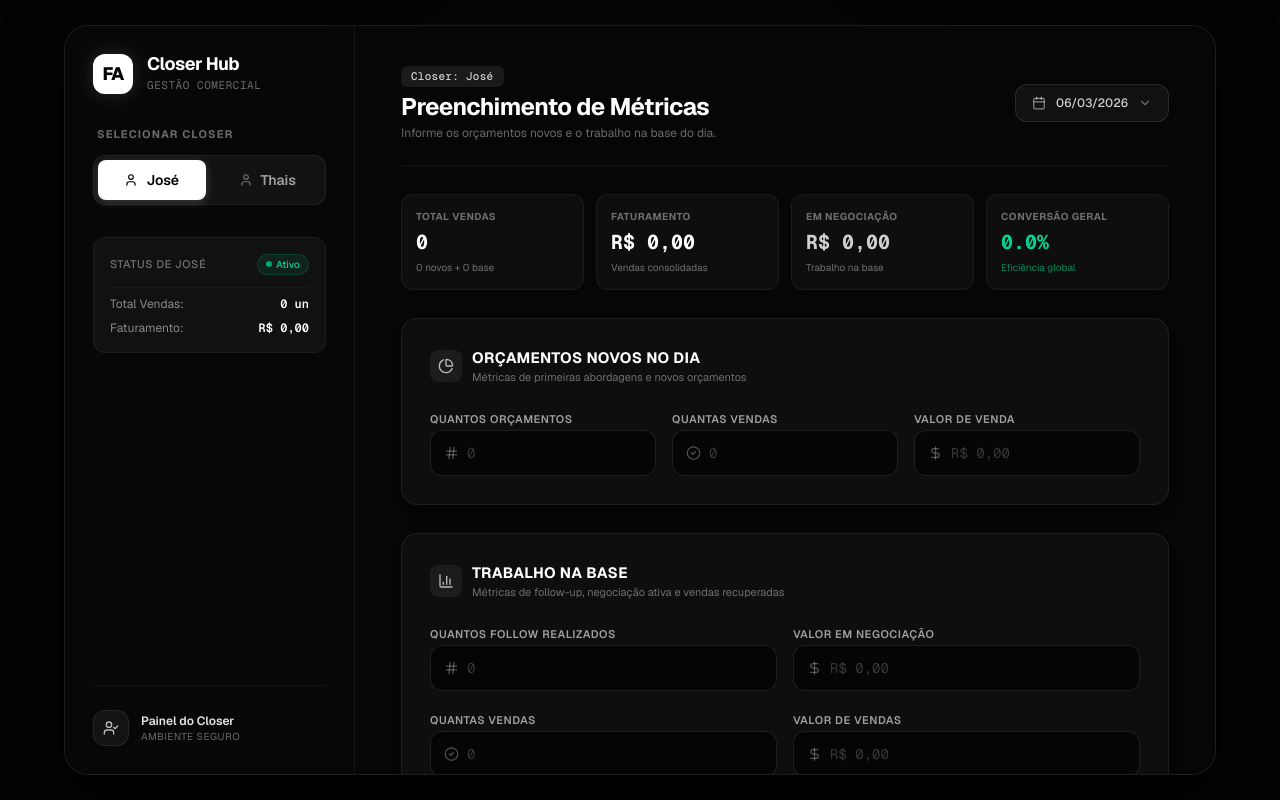
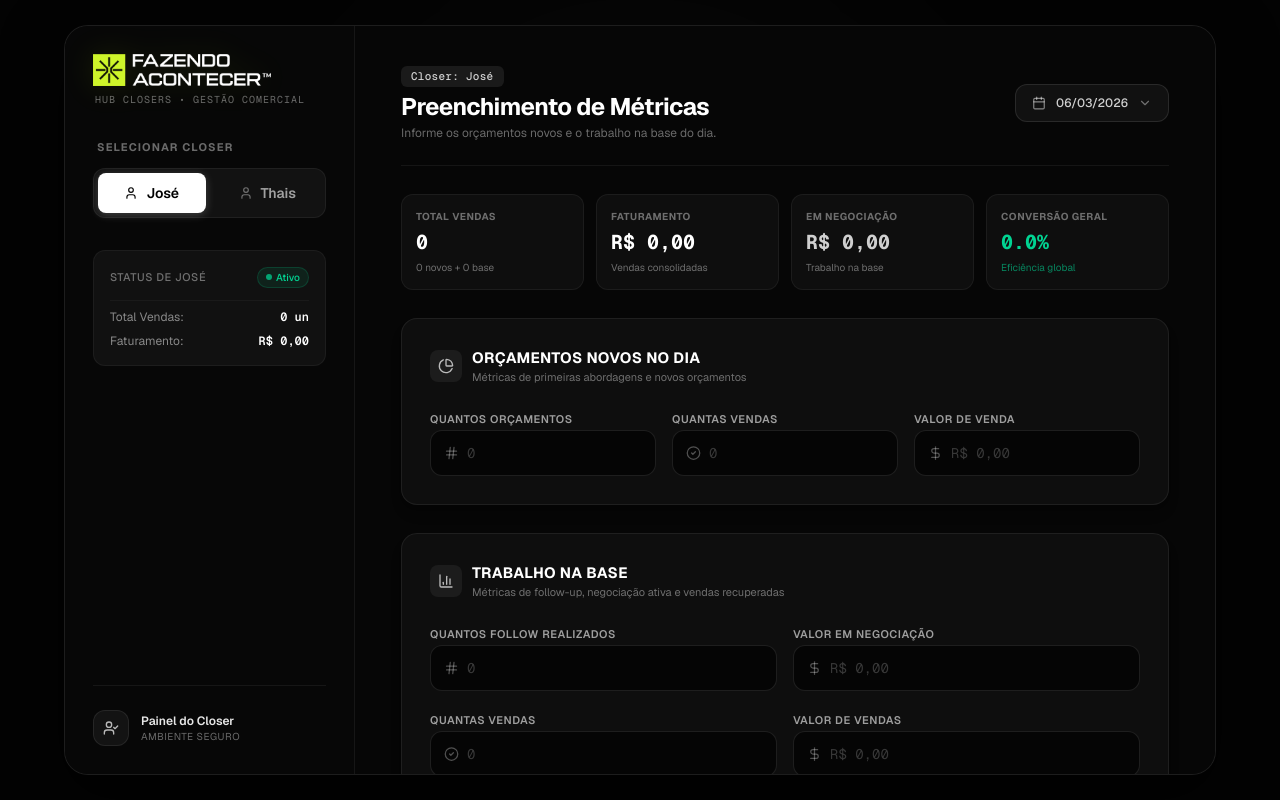
Before and after one commit to vinicius-perform/closers-hub, a Next.js app: page / in a window 1280 px wide. Built offline with nearby package versions, Linux system fonts and the light colour scheme.

Commit message:
feat: adicionar logo oficial no cabecalho e no relatorio

```diff
--- a/src/app/page.tsx
+++ b/src/app/page.tsx
@@ -223,17 +223,34 @@ export default function FACloserHub() {
       };
 
       // 1. HEADER
+      let headerOffset = 18;
+      try {
+        const img = new Image();
+        img.src = '/logo.png';
+        await new Promise((resolve) => {
+          if (img.complete) resolve(null);
+          else {
+            img.onload = () => resolve(null);
+            img.onerror = () => resolve(null);
+          }
+        });
+        doc.setFillColor(12, 12, 12);
+        doc.roundedRect(MARGIN, currentY, 48, 12, 2, 2, 'F');
+        doc.addImage(img, 'PNG', MARGIN + 2, currentY + 2, 44, 8);
+        headerOffset = 54;
+      } catch {
         doc.setFillColor(15, 15, 15);
         doc.roundedRect(MARGIN, currentY, 12, 12, 2.5, 2.5, 'F');
         doc.setTextColor(255, 255, 255);
         doc.setFontSize(9);
         doc.setFont('helvetica', 'bold');
         doc.text('FA', MARGIN + 3.2, currentY + 8);
+      }
 
       doc.setTextColor(18, 18, 18);
-      doc.setFontSize(14);
+      doc.setFontSize(13);
       doc.setFont('helvetica', 'bold');
-      doc.text(`RELATÓRIO INDIVIDUAL DE CLOSER`, MARGIN + 18, currentY + 8.5);
+      doc.text(`RELATÓRIO INDIVIDUAL DE CLOSER`, MARGIN + headerOffset, currentY + 8.5);
 
       doc.setFontSize(8);
       doc.setTextColor(140, 140, 140);
@@ -400,18 +417,15 @@ export default function FACloserHub() {
         <aside className="w-full md:w-[290px] bg-[#070707] border-r border-white/[0.06] p-6 lg:p-7 flex flex-col shrink-0 flex-none justify-between">
           <div className="space-y-8">
             {/* Logo */}
-            <div className="flex items-center gap-3.5">
-              <div className="w-10 h-10 bg-white rounded-xl flex items-center justify-center text-black font-extrabold tracking-tighter text-lg shadow-[0_0_20px_rgba(255,255,255,0.15)]">
-                FA
-              </div>
-              <div>
-                <h1 className="text-lg font-bold tracking-tight text-white leading-none">
-                  Closer Hub
-                </h1>
-                <p className="text-[11px] text-white/40 font-mono tracking-wider mt-1 uppercase">
-                  Gestão Comercial
+            <div className="space-y-1.5">
+              <img
+                src="/logo.png"
+                alt="Logo"
+                className="h-8 w-auto max-w-[210px] object-contain drop-shadow-[0_0_15px_rgba(200,255,0,0.12)]"
+              />
+              <p className="text-[10px] text-white/40 font-mono tracking-widest uppercase pl-0.5">
+                Hub Closers • Gestão Comercial
               </p>
-              </div>
             </div>
 
             {/* SELEÇÃO DO CLOSER */}
```
Also changed, not shown: public/logo.png (added). Lines whose indentation alone changed are shown as unchanged.
